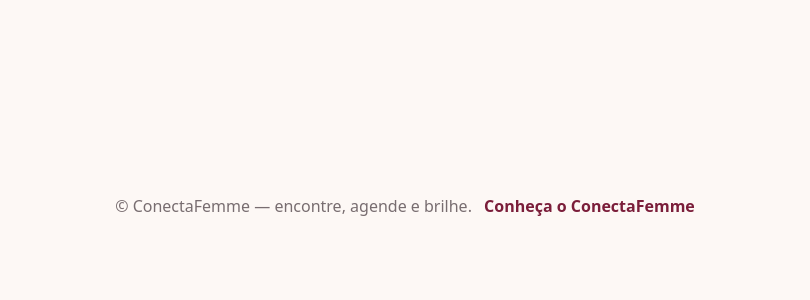
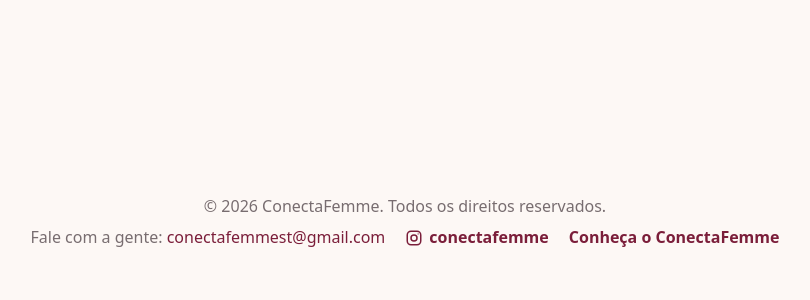
Before and after one commit to renatagoestech-source/conectaelas, a PHP site: page / in a window 1280 px wide. Shown: the part 464-764 px from the top of the page, without its empty margins (235-1045 px from the left). Run offline with PHP 8.4, Linux system fonts and the light colour scheme; some libraries are stand-ins or nearby versions; some web fonts are replaced.

Commit message:
Update site footer contact and social links

```diff
--- a/index.html
+++ b/index.html
@@ -20,7 +20,17 @@
     <nav id="nav"></nav>
   </header>
   <main id="app"></main>
-  <footer>© ConectaFemme — encontre, agende e brilhe. <a class="footer-about-link" href="conheca.html">Conheça o ConectaFemme</a></footer>
+  <footer class="site-footer">
+    <p>© 2026 ConectaFemme. Todos os direitos reservados.</p>
+    <div class="footer-contact-links">
+      <span>Fale com a gente: <a href="mailto:conectafemmest@gmail.com">conectafemmest@gmail.com</a></span>
+      <a class="footer-instagram" href="https://www.instagram.com/conectafemme/" target="_blank" rel="noopener noreferrer" aria-label="Instagram conectafemme">
+        <svg aria-hidden="true" viewBox="0 0 24 24" width="18" height="18" fill="none" stroke="currentColor" stroke-width="2"><rect x="3" y="3" width="18" height="18" rx="5"></rect><circle cx="12" cy="12" r="4"></circle><circle cx="17.5" cy="6.5" r=".8" fill="currentColor" stroke="none"></circle></svg>
+        <span>conectafemme</span>
+      </a>
+      <a class="footer-about-link" href="conheca.html">Conheça o ConectaFemme</a>
+    </div>
+  </footer>
   <script src="supabase-config.js"></script>
   <script src="app.js"></script>
 </body>
--- a/style.css
+++ b/style.css
@@ -138,3 +138,7 @@ input, select, textarea { min-height: 42px; border-radius: 11px; }
   .category-list { grid-template-columns: repeat(2, 1fr); }
 }
 .search-hero .bar input::placeholder{color:#6c4051;opacity:1;font-weight:600}.search-hero .bar #q{color:var(--t)}.provider-location-grid{display:grid;grid-template-columns:110px minmax(0,1fr);gap:10px}.provider-location-grid label{margin-bottom:0}.admin-group-heading{display:flex;align-items:center;justify-content:space-between;gap:12px;margin-bottom:14px}.admin-group-heading h3{margin:0}.admin-count{padding:5px 9px;border-radius:999px;background:var(--p2);color:var(--p);font-size:.74rem;font-weight:750}:root[data-theme="dark"] .search-hero .bar input::placeholder{color:#e1b7c4}:root[data-theme="dark"] .admin-count{background:#39242e;color:#f0b5c3}@media(max-width:640px){.provider-location-grid{grid-template-columns:1fr}.admin-group-heading{align-items:flex-start;flex-direction:column}.search-hero .bar #city{grid-column:1/-1}}
+
+
+/* Rodapé com contato e redes sociais */
+.site-footer p{margin:0 0 8px}.footer-contact-links{display:flex;justify-content:center;align-items:center;flex-wrap:wrap;gap:8px 20px}.footer-contact-links a{color:var(--p);text-decoration:none}.footer-contact-links a:hover{text-decoration:underline}.footer-contact-links .footer-instagram{display:inline-flex;align-items:center;gap:6px;font-weight:700}.footer-contact-links .footer-about-link{margin-left:0}
```
Also changed, not shown: conheca.html (+11 -1 lines), conheca.css.
